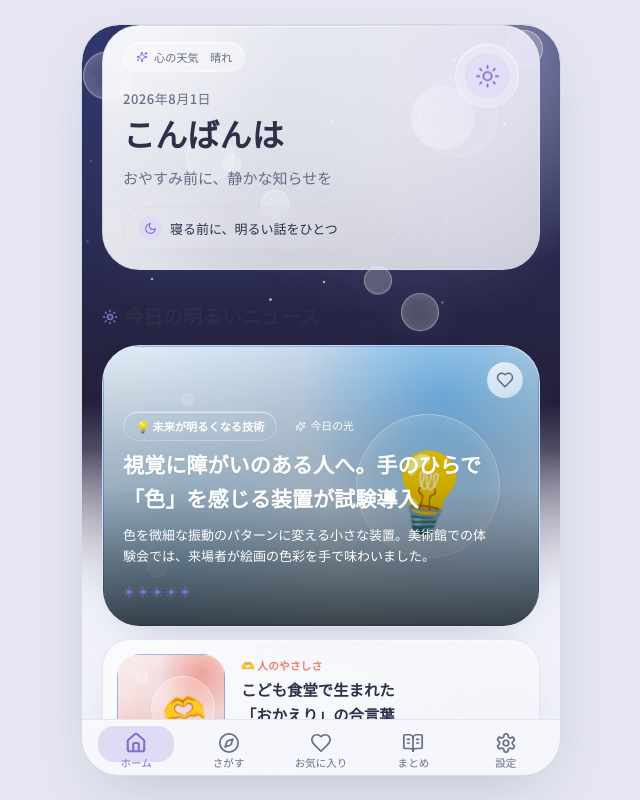
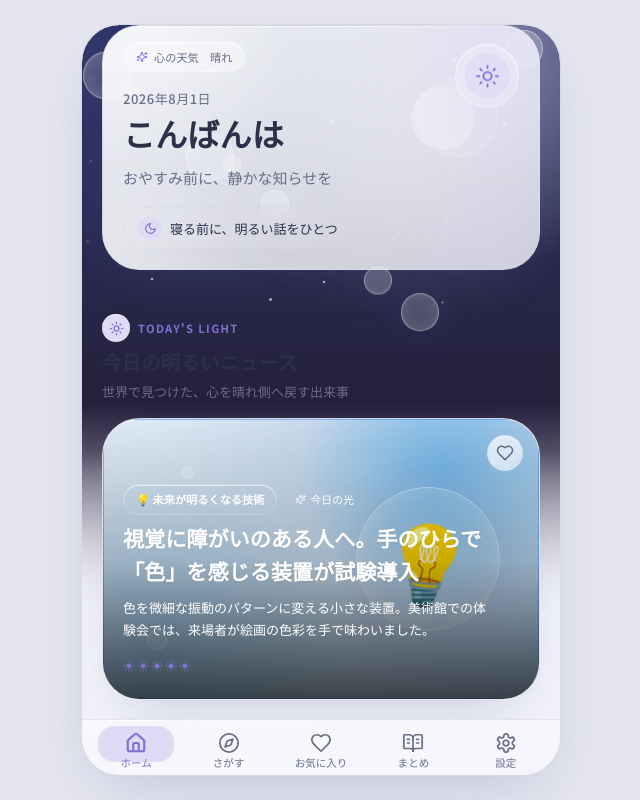
Before and after one commit to sunpotflower4460-cpu/Hot-news, a Next.js app: page /home in a window 1280 px wide. Shown: the whole page, without its empty margins (319-959 px from the left). Built offline with nearby package versions, Linux system fonts and the light colour scheme; a web font is replaced by a local one.

Commit message:
Give the home feed more breathing room and warmth

```diff
--- a/src/app/(app)/home/page.tsx
+++ b/src/app/(app)/home/page.tsx
@@ -1,4 +1,4 @@
-import { Sun } from 'lucide-react';
+import { Sparkles, Sun } from 'lucide-react';
 import { HomeGreeting } from '@/components/home/HomeGreeting';
 import { HeroCard } from '@/components/article/HeroCard';
 import { ArticleCard } from '@/components/article/ArticleCard';
@@ -17,29 +17,48 @@ export default async function HomePage() {
   );
 
   return (
-    <div className="space-y-7 pb-8">
+    <div className="space-y-10 pb-10">
       <HomeGreeting />
 
-      <section className="space-y-3 px-5">
-        <div className="flex items-center gap-1.5 text-accent">
-          <Sun size={16} className="fill-accent/30" />
-          <h2 className="text-h2 font-bold text-text">今日の明るいニュース</h2>
+      <section className="space-y-4 px-5">
+        <div className="flex items-end justify-between gap-4">
+          <div>
+            <div className="flex items-center gap-2 text-accent">
+              <span className="flex h-7 w-7 items-center justify-center rounded-full bg-accent-soft shadow-inner-light">
+                <Sun size={15} className="fill-accent/18" />
+              </span>
+              <p className="text-[0.7rem] font-bold tracking-[0.12em]">TODAY&apos;S LIGHT</p>
+            </div>
+            <h2 className="mt-1.5 text-h2 font-bold text-text">今日の明るいニュース</h2>
+            <p className="mt-0.5 text-caption text-muted">世界で見つけた、心を晴れ側へ戻す出来事</p>
+          </div>
         </div>
+
         {hero && <HeroCard article={hero} />}
-        <div className="space-y-3">
+
+        <div className="space-y-3.5 pt-0.5">
           {rest.map((article) => (
             <ArticleCard key={article.id} article={article} layout="list" />
           ))}
         </div>
       </section>
 
-      {rails.map(({ category, articles }) => (
-        <CategoryRail key={category.id} category={category} articles={articles} />
-      ))}
+      <div className="space-y-10">
+        {rails.map(({ category, articles }) => (
+          <CategoryRail key={category.id} category={category} articles={articles} />
+        ))}
+      </div>
 
-      <p className="px-5 pt-2 text-center text-caption text-muted/80">
-        今日も世界には、明るい出来事がありました。
-      </p>
+      <div className="px-5 pt-1">
+        <div className="soft-surface relative overflow-hidden rounded-panel px-6 py-7 text-center shadow-soft">
+          <div className="absolute left-1/2 top-0 h-20 w-40 -translate-x-1/2 rounded-full bg-accent-soft/60 blur-2xl" />
+          <Sparkles size={20} className="relative mx-auto text-accent" />
+          <p className="relative mt-2 font-rounded text-body-lg font-medium text-text">
+            今日も世界には、明るい出来事がありました。
+          </p>
+          <p className="relative mt-1 text-caption text-muted">小さな光を、明日もここに集めます。</p>
+        </div>
+      </div>
     </div>
   );
 }
```
